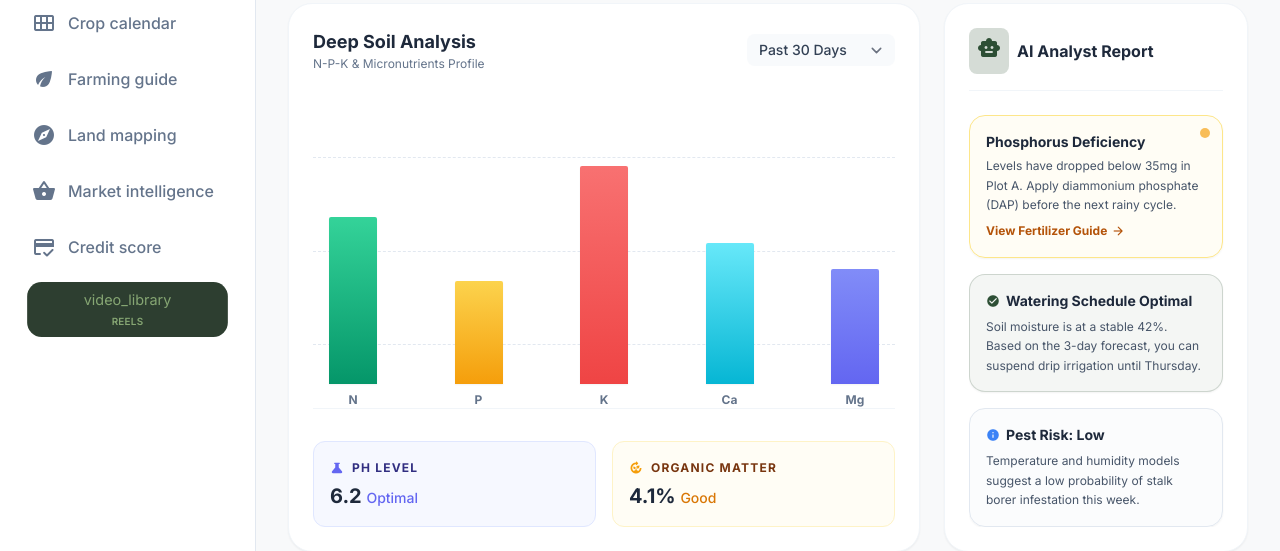
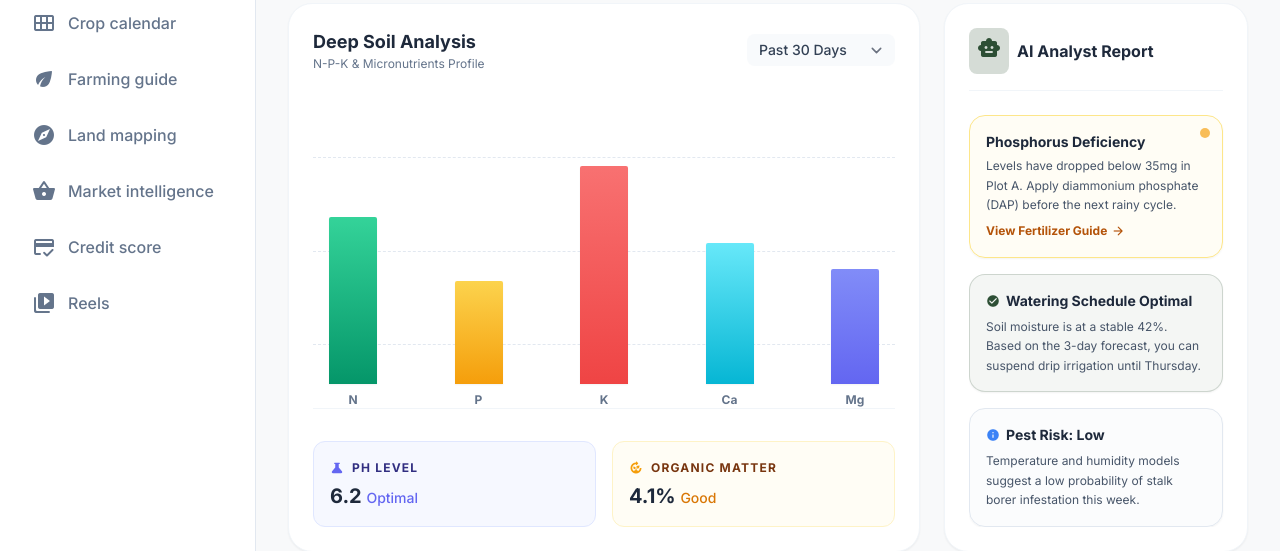
Before and after one commit to antonie-riziki/Nimiro-AI, a Django app: page /analysis/ in a window 1280 px wide. Shown: the part 230-781 px from the top of the page. Run offline with Django 5.2, Linux system fonts and the light colour scheme; some libraries are stand-ins or nearby versions.

Commit message:
feat: add Reels link to bottom navigation and refactor Reels link styling in sidebar.

```diff
--- a/Nimiro_AI/Nimiro_app/templates/bottom_nav.html
+++ b/Nimiro_AI/Nimiro_app/templates/bottom_nav.html
@@ -51,6 +51,13 @@
             <span class="text-[9px] font-bold uppercase tracking-tighter">Credit</span>
         </a>
 
+        <!-- Reels -->
+        <a class="flex flex-col items-center gap-1 min-w-[54px] text-slate-400 dark:text-slate-500 hover:text-primary dark:hover:text-secondary transition-colors flex-shrink-0"
+            href="{% url 'reels' %}">
+            <span class="material-icons-round text-[22px]">video_library</span>
+            <span class="text-[9px] font-bold uppercase tracking-tighter">Reels</span>
+        </a>
+
         <!-- Profile -->
         <a class="flex flex-col items-center gap-1 min-w-[54px] text-slate-400 dark:text-slate-500 hover:text-primary dark:hover:text-secondary transition-colors flex-shrink-0"
             href="{% url 'profile-page' %}">
--- a/Nimiro_AI/Nimiro_app/templates/sidebar.html
+++ b/Nimiro_AI/Nimiro_app/templates/sidebar.html
@@ -51,11 +51,12 @@
             <span>Credit score</span>
         </a>
 
-        <a class="flex flex-col items-center justify-center bg-[#2D3E30] text-[#86A673] rounded-2xl px-4 py-2 scale-90 duration-200 transition-all"
+        <a class="flex items-center gap-3 px-4 py-3 text-slate-500 hover:bg-slate-50 hover:text-slate-800 dark:hover:bg-slate-800/50 dark:hover:text-slate-200 rounded-xl font-medium transition-colors"
             href="{% url 'reels' %}">
-            <span class="material-symbols-outlined" style="font-variation-settings: 'FILL' 1;">video_library</span>
-            <span class="text-[11px] font-semibold tracking-wide uppercase mt-1">Reels</span>
+            <span class="material-icons-round">video_library</span>
+            <span>Reels</span>
         </a>
+
     </nav>
 
     <div class="p-4 border-t border-slate-200 dark:border-slate-800">
```
